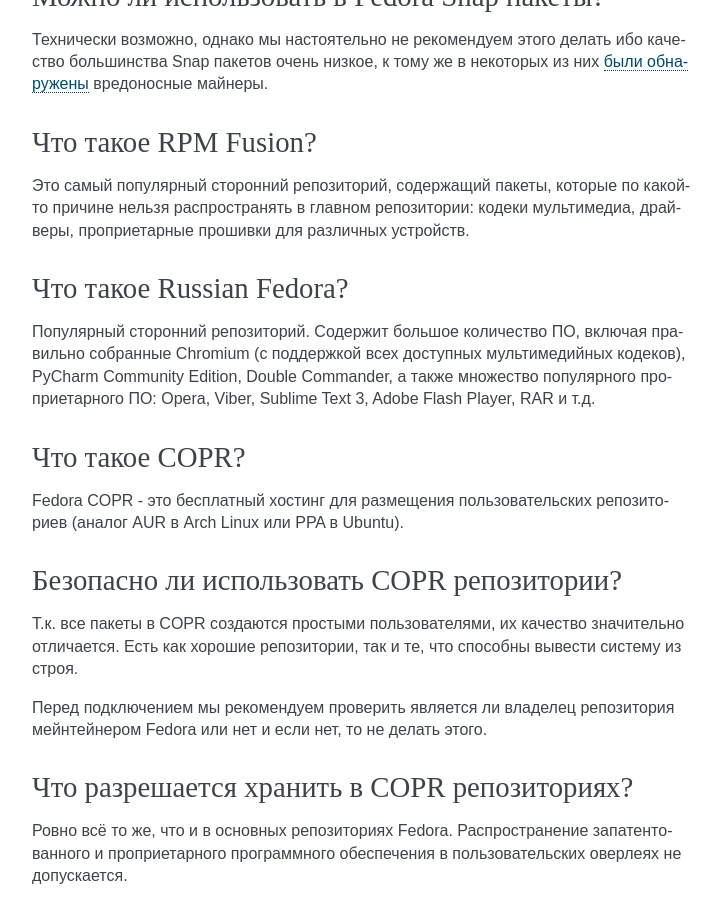
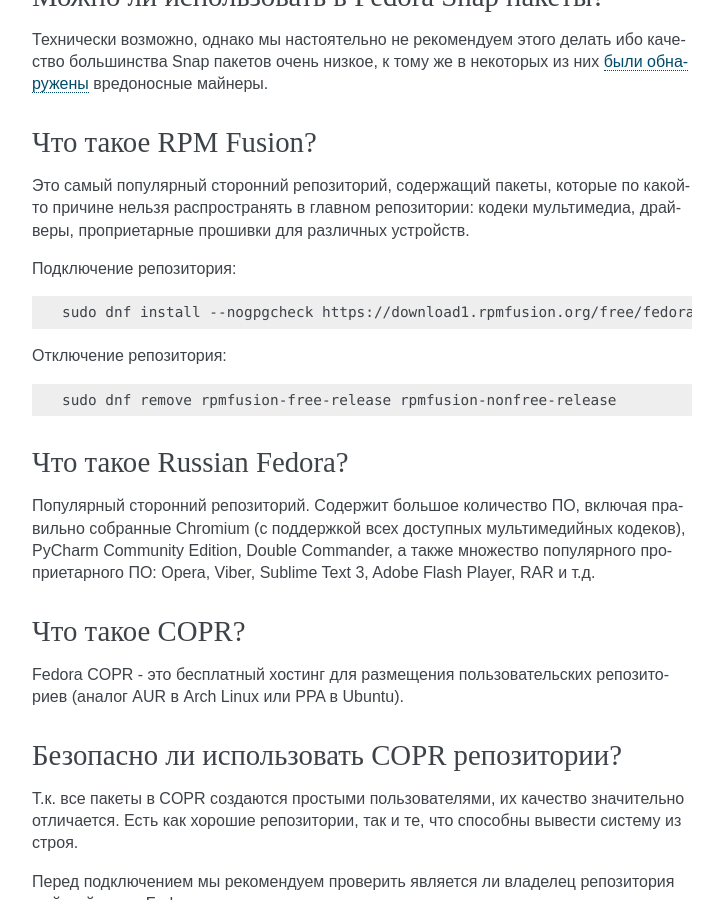
Before and after one commit to RussianFedora/FAQ, a Sphinx documentation site: the page built from source/generic-info.rst, in a window 1280 px wide and 900 px high, scrolled down 1516 px. Shown: the whole window, without its empty margins (388-1111 px from the left). Built offline with Sphinx 7.4.7, drawn with Linux system fonts in a browser that asks for light colours.

Commit message:
Added installation manual to RPM Fusion question.

```diff
--- a/source/generic-info.rst
+++ b/source/generic-info.rst
@@ -111,6 +111,18 @@
 
 Это самый популярный сторонний репозиторий, содержащий пакеты, которые по какой-то причине нельзя распространять в главном репозитории: кодеки мультимедиа, драйверы, проприетарные прошивки для различных устройств.
 
+Подключение репозитория:
+
+.. code-block:: bash
+
+    sudo dnf install --nogpgcheck https://download1.rpmfusion.org/free/fedora/rpmfusion-free-release-$(rpm -E %fedora).noarch.rpm https://download1.rpmfusion.org/nonfree/fedora/rpmfusion-nonfree-release-$(rpm -E %fedora).noarch.rpm
+
+Отключение репозитория:
+
+.. code-block:: bash
+
+    sudo dnf remove rpmfusion-free-release rpmfusion-nonfree-release
+
 .. index:: repository, russianfedora
 .. _russian-fedora:
 
```
